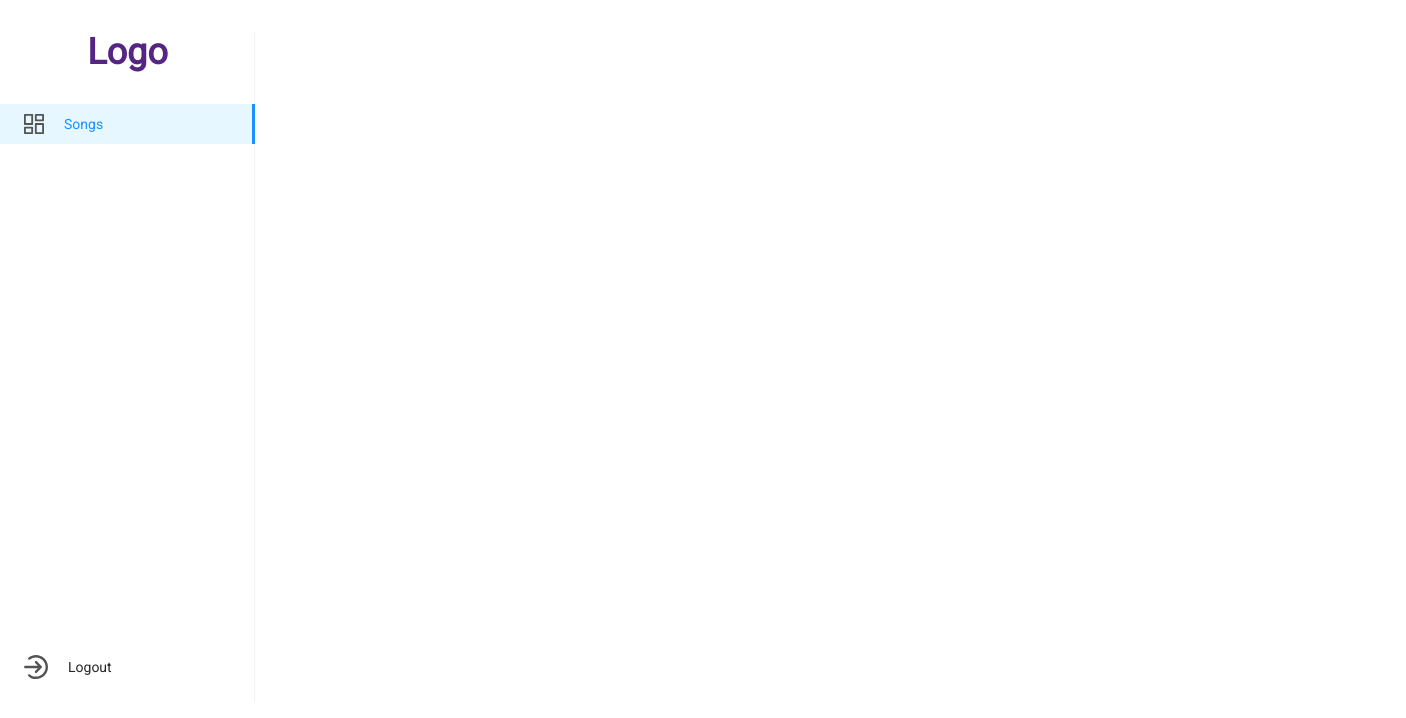
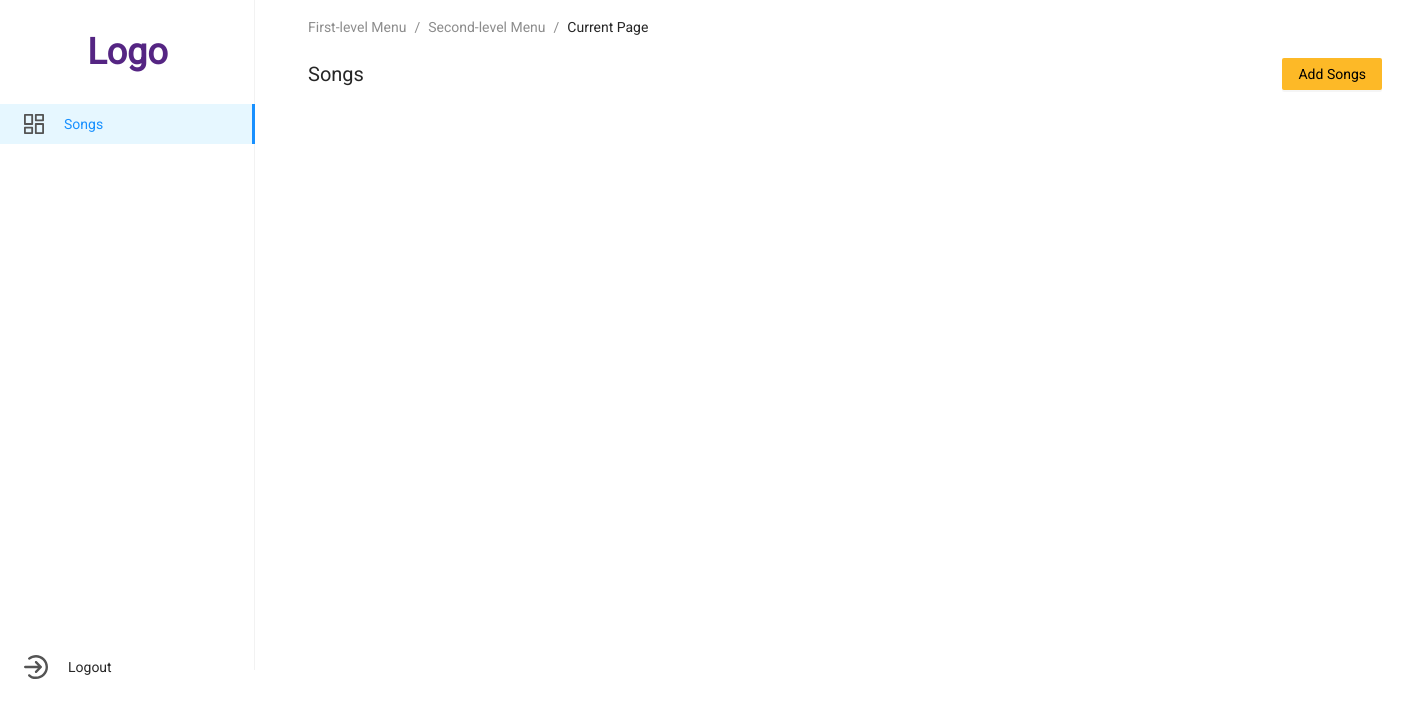
Before and after one commit to parteek2813/Audiomack, a React (Vite) app: page /player in a window 1280 px wide. Shown: the top 718 px of the page, 1406 px wide, since content can reach past the window. Built offline with nearby package versions, Linux system fonts and the light colour scheme; a web font is replaced by a local one.

Commit message:
added code

```diff
--- a/src/screens/player/PlayerScreen.jsx
+++ b/src/screens/player/PlayerScreen.jsx
@@ -7,6 +7,7 @@ import BottomMenuIcon from "../../assets/Bottom_menu_icon.svg";
 function PlayerScreen() {
   return (
     <>
+      <div className="flex flex-row">
         <div className="sidebar_container">
           <p className="logo_text">Logo</p>
 
@@ -21,6 +22,27 @@ function PlayerScreen() {
             <p className="BottomMenuText">Logout</p>
           </div>
         </div>
+
+        <div className="centerMainContainer">
+          {/* Upper Center Container */}
+          <div className="centerContainer">
+            <p className="first_text">First-level Menu</p>
+            <p className="first_slash">/</p>
+            <p className="second_text">Second-level Menu</p>
+            <p className="second_slash">/</p>
+            <p className="third_text">Current Page</p>
+          </div>
+
+          {/* Lower Upper Center Container */}
+
+          <div className="LowerLeftCenterContainer">
+            <p className="LowerLeftText">Songs</p>
+            <button className="LowerLeftButton">
+              <p className="textAddSongs">Add Songs</p>
+            </button>
+          </div>
+        </div>
+      </div>
     </>
   );
 }
--- a/src/screens/player/Style.css
+++ b/src/screens/player/Style.css
@@ -1,3 +1,14 @@
+* {
+  margin: 0;
+  padding: 0;
+  box-sizing: border-box;
+}
+
+.container {
+  left: 0;
+  margin-left: 0;
+}
+
 .sidebar_container {
   width: 255px;
   height: 670px;
@@ -86,3 +97,107 @@
   font-weight: 400;
   line-height: 22px;
 }
+
+.centerContainer {
+  margin-top: 0;
+  margin-left: 29px;
+  display: flex;
+  flex-direction: row;
+  width: 1122px;
+  padding: 16px 24px;
+  align-items: flex-start;
+  background: #fff;
+  gap: 8px;
+}
+
+.first_text {
+  color: var(--character-secondary-45, rgba(0, 0, 0, 0.45));
+  font-family: Roboto;
+  font-size: 14px;
+  font-style: normal;
+  font-weight: 400;
+  line-height: 22px;
+}
+
+.first_slash {
+  color: var(--character-secondary-45, rgba(0, 0, 0, 0.45));
+  font-family: Roboto;
+  font-size: 14px;
+  font-style: normal;
+  font-weight: 400;
+  line-height: 22px;
+}
+
+.second_text {
+  color: var(--character-secondary-45, rgba(0, 0, 0, 0.45));
+  font-family: Roboto;
+  font-size: 14px;
+  font-style: normal;
+  font-weight: 400;
+  line-height: 22px;
+}
+
+.second_slash {
+  color: var(--character-secondary-45, rgba(0, 0, 0, 0.45));
+  font-family: Roboto;
+  font-size: 14px;
+  font-style: normal;
+  font-weight: 400;
+  line-height: 22px;
+}
+
+.third_text {
+  color: var(--character-title-85, rgba(0, 0, 0, 0.85));
+  font-family: Roboto;
+  font-size: 14px;
+  font-style: normal;
+  font-weight: 400;
+  line-height: 22px;
+}
+
+.centerMainContainer {
+  display: flex;
+  flex-direction: column;
+}
+
+.LowerLeftCenterContainer {
+  display: flex;
+  flex-direction: row;
+  height: 40px;
+  justify-content: space-between;
+  align-items: center;
+  align-self: stretch;
+  margin-left: 53px;
+  width: 1074px;
+  height: 40px;
+}
+
+.LowerLeftText {
+  color: rgba(0, 0, 0, 0.85);
+  font-family: Roboto;
+  font-size: 20px;
+  font-style: normal;
+  font-weight: 500;
+  line-height: 28px;
+}
+
+.LowerLeftButton {
+  display: flex;
+  padding: 5px 16px;
+  flex-direction: column;
+  justify-content: center;
+  align-items: center;
+  border-radius: 2px;
+  background: #fdb927;
+  box-shadow: 0px 2px 0px 0px rgba(0, 0, 0, 0.04);
+}
+
+.textAddSongs {
+  color: #000;
+  text-align: center;
+  font-family: Roboto;
+  font-size: 14px;
+  font-style: normal;
+  font-weight: 400;
+  line-height: 22px;
+}
```
Lines whose indentation alone changed are shown as unchanged.
